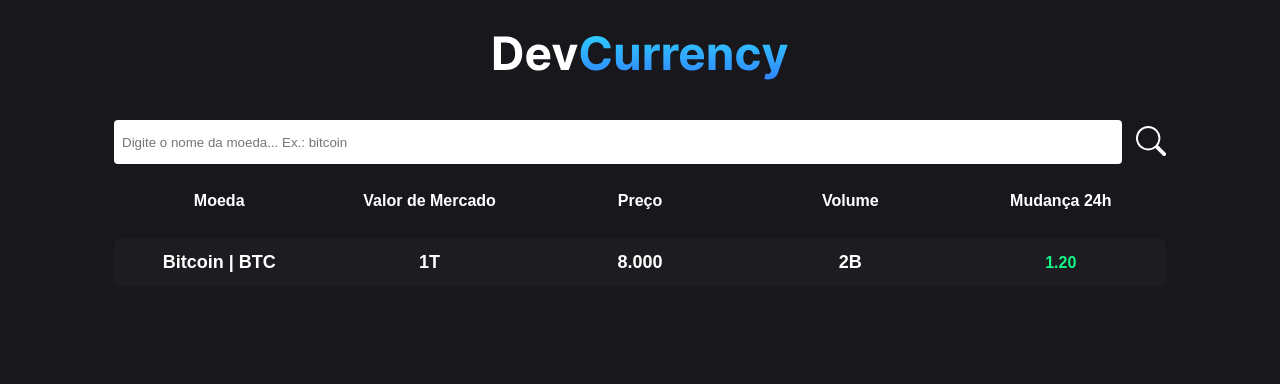
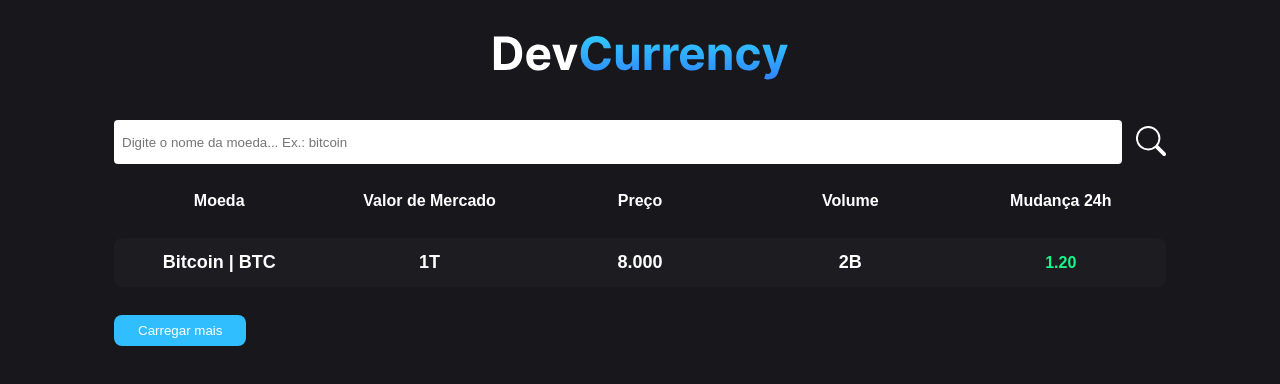
Before and after one commit to alexdev613/criptoapp, a React (Vite) app: page / in a window 1280 px wide. Shown: the top 384 px of the page. Built offline with nearby package versions, Linux system fonts and the light colour scheme.

Commit message:
feat: Created and styled the 'Carregar mais' button

```diff
--- a/src/pages/home/home.module.css
+++ b/src/pages/home/home.module.css
@@ -76,6 +76,14 @@ table td {
   font-weight: bold;
 }
 
+.buttonMore {
+  background-color: #30beff;
+  padding: 8px 24px;
+  color: #FFF;
+  margin: 14px 0;
+  border-radius: 8px;
+}
+
 /* RESPOSIVIDADE TABELA */
 
 @media screen and (max-width: 600px) {
--- a/src/pages/home/index.tsx
+++ b/src/pages/home/index.tsx
@@ -15,6 +15,10 @@ export function Home() {
 
     navigate(`/details/${input}`);
 
+  }
+
+  function handleGetMore() {
+    alert("TESTE");
   }
 
   return (
@@ -72,6 +76,11 @@ export function Home() {
           </tr>
         </tbody>
       </table>
+
+      <button className={styles.buttonMore} onClick={handleGetMore} >
+        Carregar mais
+      </button>
+
     </main>
   )
 }
```
